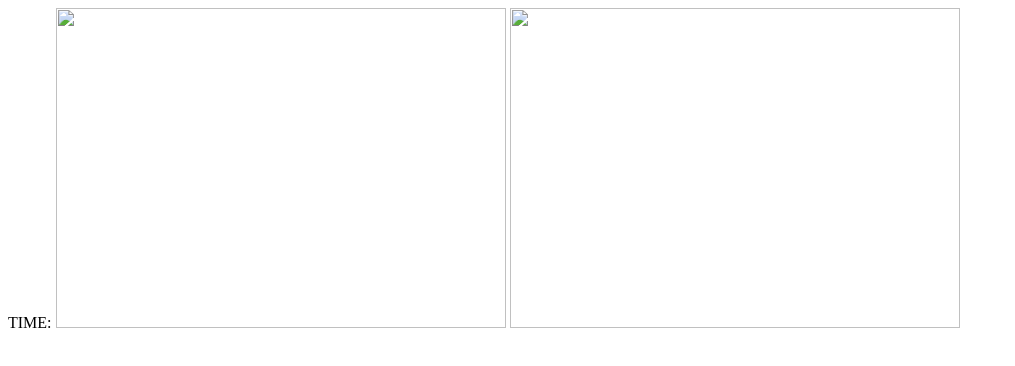
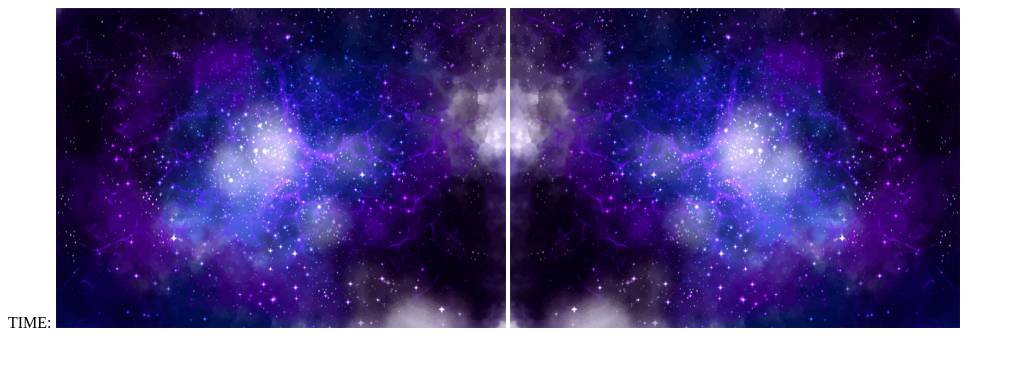
Before and after one commit to ethvel25/SpaceGame, a plain HTML site: page index.html in a window 1280 px wide. Shown: the whole page, without its empty margins (0-1015 px from the left). Drawn offline with Linux system fonts and the light colour scheme.

Commit message:
Update index.html

```diff
--- a/index.html
+++ b/index.html
@@ -10,8 +10,8 @@
 
       <div class="screen">
         <label id="time">TIME: </label>
-         <img src="" id="bg1" class="background">
-         <img src="" id="bg2" class="background">
+         <img src="Assets/6062a.png" id="bg1" class="background">
+         <img src="Assets/6062b.png" id="bg2" class="background">
       </div>
 
   </body>
```
